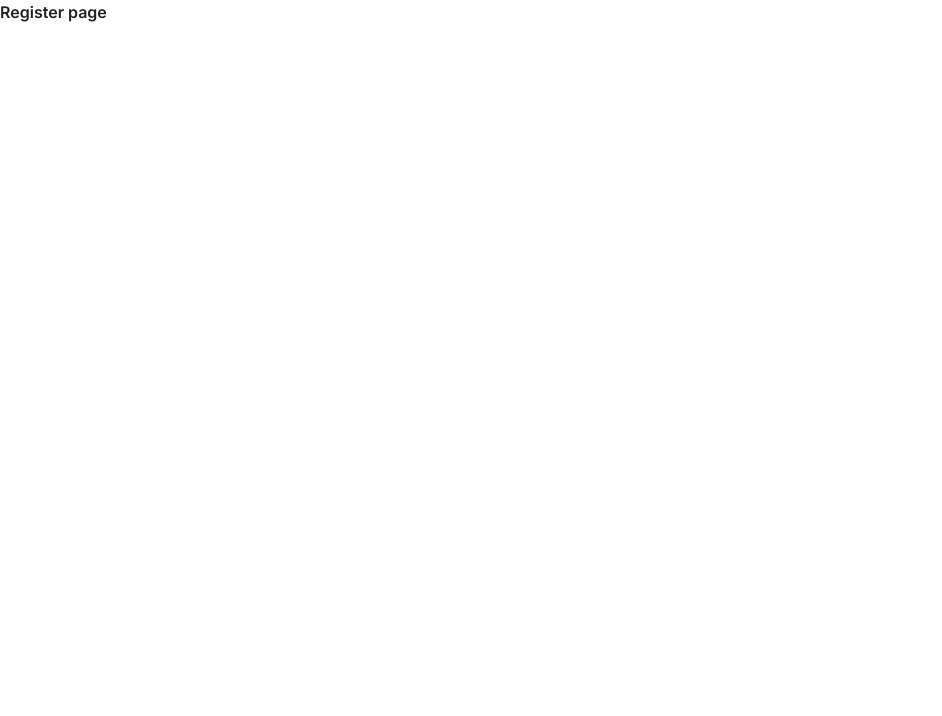
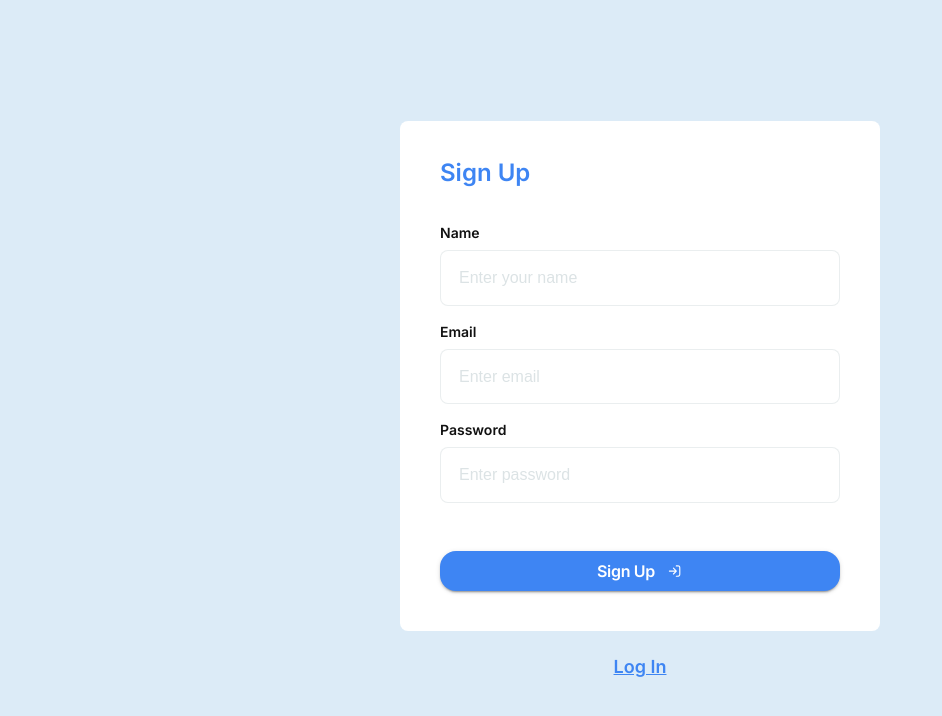
Before and after one commit to SvitlanaHonchar/Goose-Track_Work-Smart, a React (Create React App) app: page /register in a window 1280 px wide. Shown: the top 716 px of the page, without its empty margins (0-942 px from the left). Built offline with nearby package versions, Linux system fonts and the light colour scheme; no server answers.

Commit message:
added the first version of the registration page

```diff
--- a/src/modules/RegisterPageComponent/components/RegisterForm.jsx
+++ b/src/modules/RegisterPageComponent/components/RegisterForm.jsx
@@ -1,7 +1,111 @@
 import React from 'react';
+import { useNavigate } from 'react-router-dom';
+import * as Yup from 'yup';
+import { Formik } from 'formik';
+import {
+  RegisterFormWrapper,
+  RegisterFormEl,
+  Container,
+  SignUpText,
+  StyledButton,
+  Icon,
+  StyledLink,
+  Label,
+  StyledField,
+  StyledErrorMessage,
+} from './RegisterForm.styled';
+import { useDispatch } from 'react-redux';
+import { authRegister } from '../../../redux/auth/authOperations';
+// import theme from '../../../shared/theme';
+
+const validationSchema = Yup.object().shape({
+  name: Yup.string().required('Name is required'),
+  email: Yup.string().email('Invalid email').required('Email is required'),
+  password: Yup.string()
+    .required('Password is required')
+    .min(6, 'Password must be at least 6 characters long'),
+});
 
 const RegisterForm = () => {
-  return <div></div>;
+  const dispatch = useDispatch();
+  const navigate = useNavigate();
+
+  return (
+    <Container>
+      <Formik
+        initialValues={{ name: '', email: '', password: '' }}
+        validationSchema={validationSchema}
+        onSubmit={async (values, { setSubmitting }) => {
+          try {
+            const resultAction = await dispatch(authRegister(values));
+            if (resultAction.type === 'user/register/fulfilled') {
+              navigate('/calendar/month');
+            } else {
+              alert('Error registering user in try');
+            }
+          } catch (error) {
+            if (error.response && error.response.status === 409) {
+              alert('This user is already registered.');
+            } else {
+              alert(
+                'Registration failed due to an unexpected error. Please try again later.'
+              );
+            }
+          } finally {
+            setSubmitting(false);
+          }
+        }}
+      >
+        {({ isSubmitting, values }) => (
+          <RegisterFormWrapper>
+            <RegisterFormEl>
+              <SignUpText>Sign Up</SignUpText>
+              <Label>
+                Name
+                <StyledField
+                  type="text"
+                  name="name"
+                  placeholder="Enter your name"
+                  value={values.name}
+                />
+                <StyledErrorMessage name="name" component="div" />
+              </Label>
+              <Label>
+                Email
+                <StyledField
+                  type="email"
+                  name="email"
+                  placeholder="Enter email"
+                  value={values.email}
+                />
+                <StyledErrorMessage name="email" component="div" />
+              </Label>
+              <Label>
+                Password
+                <StyledField
+                  type="password"
+                  name="password"
+                  placeholder="Enter password"
+                  value={values.password}
+                />
+                <StyledErrorMessage name="password" component="div" />
+              </Label>
+              <StyledButton
+                type="submit"
+                variant="contained"
+                color="primary"
+                disabled={isSubmitting}
+              >
+                {isSubmitting ? 'Submitting' : 'Sign Up'}
+                <Icon name="logIn" width="18" height="18" color="#FFFFFF" />
+              </StyledButton>
+            </RegisterFormEl>
+          </RegisterFormWrapper>
+        )}
+      </Formik>
+      <StyledLink to="/login">Log In</StyledLink>
+    </Container>
+  );
 };
 
 export default RegisterForm;
--- /dev/null
+++ b/src/modules/RegisterPageComponent/components/RegisterForm.styled.js
@@ -0,0 +1,169 @@
+import styled from 'styled-components';
+import { Button } from '@mui/material';
+import { Link } from 'react-router-dom';
+import { Form, Field, ErrorMessage } from 'formik';
+import Icons from '../../../shared/icons/sprite.svg';
+// import theme from '../../../shared/theme';
+
+export const Container = styled.div`
+  margin-right: auto;
+  margin-left: auto;
+`;
+
+export const RegisterFormWrapper = styled.div`
+  margin-right: auto;
+  margin-bottom: 18px;
+  margin-left: auto;
+
+  @media screen and (max-width: 374px) {
+    width: 100%;
+    max-width: 335px;
+  }
+
+  @media screen and (min-width: 768px) {
+    margin-bottom: 24px;
+  }
+`;
+
+export const RegisterFormEl = styled(Form)`
+  display: flex;
+  flex-direction: column;
+  background-color: #ffffff;
+  border-radius: 8px;
+
+  padding: 40px 24px;
+  @media screen and (max-width: 374px) {
+    width: 100%;
+    max-width: 335px;
+  }
+
+  @media screen and (min-width: 375px) {
+    width: 335px;
+  }
+  @media screen and (min-width: 768px) {
+    padding: 40px;
+    width: 480px;
+  }
+`;
+
+export const SignUpText = styled.p`
+  margin-top: 0;
+  margin-bottom: 32px;
+  font-weight: 600;
+  font-size: 18px;
+  line-height: 1.33;
+  color: #3e85f3;
+  text-shadow: 0px 47px 355px rgba(0, 0, 0, 0.07),
+    0px 9.4px 57.6875px rgba(0, 0, 0, 0.035);
+
+  @media screen and (min-width: 768px) {
+    margin-bottom: 40px;
+    font-size: 24px;
+    line-height: 1;
+  }
+`;
+
+export const Label = styled.label`
+  display: flex;
+  flex-direction: column;
+  gap: 8px;
+  font-weight: 600;
+  font-size: 12px;
+  line-height: 1.25;
+  color: #111111;
+
+  @media screen and (min-width: 768px) {
+    font-size: 14px;
+    line-height: 1.21;
+  }
+
+  &:not(:last-child) {
+    margin-bottom: 24px;
+
+    @media screen and (min-width: 768px) {
+      margin-bottom: 18px;
+    }
+  }
+
+  &:nth-of-type(3) {
+    margin-bottom: 32px;
+
+    @media screen and (min-width: 768px) {
+      margin-bottom: 48px;
+    }
+  }
+`;
+
+export const StyledErrorMessage = styled(ErrorMessage)`
+  color: #ea3d65;
+`;
+
+export const StyledField = styled(Field)`
+  padding: 14px;
+  border: 1px solid rgba(220, 227, 229, 0.6);
+  border-radius: 8px;
+  font-size: 14px;
+  line-height: 1.29px;
+  color: #111111;
+
+  @media screen and (min-width: 768px) {
+    padding: 18px;
+    font-size: 16px;
+    line-height: 1.12;
+  }
+
+  &::placeholder {
+    font-size: 14px;
+    line-height: 1.29;
+    color: #dce3e5;
+
+    @media screen and (min-width: 768px) {
+      font-size: 16px;
+      line-height: 1.12;
+    }
+  }
+`;
+
+export const StyledButton = styled(Button)`
+  display: flex;
+  align-items: center;
+  justify-content: center;
+  padding-top: 14px;
+  padding-bottom: 14px;
+  gap: 10px;
+  box-shadow: 4px 2px 16px rgba(136, 165, 191, 0.48);
+  border-radius: 16px !important;
+  font-weight: 600;
+  font-size: 14px;
+  line-height: 1.28px;
+  letter-spacing: -0.02em;
+
+  @media screen and (min-width: 768px) {
+    font-size: 18px;
+    line-height: 1.33;
+    padding-top: 16px;
+    padding-bottom: 16px;
+  }
+`;
+
+export const Icon = ({ name, width, height, color }) => (
+  <svg width={width} height={height} stroke={color}>
+    <use xlinkHref={`${Icons}#${name}`} style={{ transform: 'scale(100%)' }} />
+  </svg>
+);
+
+export const StyledLink = styled(Link)`
+  display: flex;
+  justify-content: center;
+  font-weight: 600;
+  font-size: 12px;
+  line-height: 1.16;
+  color: #3e85f3;
+  text-shadow: 0px 47px 355px rgba(0, 0, 0, 0.07),
+    0px 9.4px 57.6875px rgba(0, 0, 0, 0.035);
+
+  @media screen and (min-width: 768px) {
+    font-size: 18px;
+    line-height: 1.33;
+  }
+`;
--- a/src/modules/RegisterPageComponent/components/RegisterPageComponent.jsx
+++ b/src/modules/RegisterPageComponent/components/RegisterPageComponent.jsx
@@ -1,7 +1,29 @@
 import React from 'react';
+import RegisterForm from './RegisterForm';
+import {
+  Container,
+  ImgWrapper,
+  Text,
+  RegisterFormWrapper,
+  TectAccent,
+} from './RegisterPageComponent.styled';
 
 const RegisterPageComponent = () => {
-  return <div></div>;
+  return (
+    <>
+      <Container>
+        <RegisterFormWrapper>
+          <RegisterForm />
+        </RegisterFormWrapper>
+        <ImgWrapper>
+          <Text>
+            Quickly <TectAccent>register</TectAccent> and familiarize yourself
+            with the application!
+          </Text>
+        </ImgWrapper>
+      </Container>
+    </>
+  );
 };
 
 export default RegisterPageComponent;
--- /dev/null
+++ b/src/modules/RegisterPageComponent/components/RegisterPageComponent.styled.js
@@ -0,0 +1,75 @@
+import styled from 'styled-components';
+import goose from '../../../shared/images/signUpPage/desktop_goose_signupPage.png';
+import goose2 from '../../../shared/images/signUpPage/desktop_goose_signupPage@2x.png';
+
+import message from '../../../shared/images/signUpPage/desktop_goose_message_signUp.png';
+import message2 from '../../../shared/images/signUpPage/desktop_goose_message_signUp@2x.png';
+
+export const RegisterFormWrapper = styled.div`
+  min-height: 100vh;
+  display: flex;
+  justify-content: center;
+  align-items: center;
+`;
+
+export const Container = styled.div`
+  position: relative;
+  min-height: 100vh;
+  background-color: #dcebf7;
+`;
+
+export const ImgWrapper = styled.div`
+  position: absolute;
+  background-image: url(${goose});
+  background-repeat: no-repeat;
+  background-position: center;
+  background-size: cover;
+  width: 352.8px;
+  height: 329.53px;
+  left: 49px;
+  bottom: 0;
+
+  @media screen and (min-device-pixel-ratio: 2) {
+    background-image: url(${goose2});
+  }
+  @media screen and (max-width: 1439px) {
+    display: none;
+  }
+
+  &::before {
+    content: '';
+    position: absolute;
+    top: -64px;
+    left: 20px;
+    width: 174px;
+    height: 138px;
+    background-image: url(${message});
+    background-repeat: no-repeat;
+    background-position: center center;
+    background-size: cover;
+
+    @media screen and (min-device-pixel-ratio: 2) {
+      background-image: url(${message2});
+    }
+  }
+`;
+
+export const Text = styled.span`
+  position: absolute;
+  width: 140px;
+  height: 48px;
+  left: 35px;
+  top: -22px;
+  font-family: 'Inter';
+  font-style: normal;
+  font-weight: 600;
+  font-size: 14px;
+  line-height: 1.14;
+  color: #111111;
+  transform: rotate(-27deg);
+`;
+
+export const TectAccent = styled.span`
+  color: #3e85f3;
+  font-style: italic;
+`;
--- a/src/pages/RegisterPage/RegisterPage.jsx
+++ b/src/pages/RegisterPage/RegisterPage.jsx
@@ -1,7 +1,8 @@
+import RegisterPageComponent from 'modules/RegisterPageComponent/components/RegisterPageComponent';
 import React from 'react';
 
 const RegisterPage = () => {
-  return <div>Register page</div>;
+  return <RegisterPageComponent />;
 };
 
 export default RegisterPage;
```
